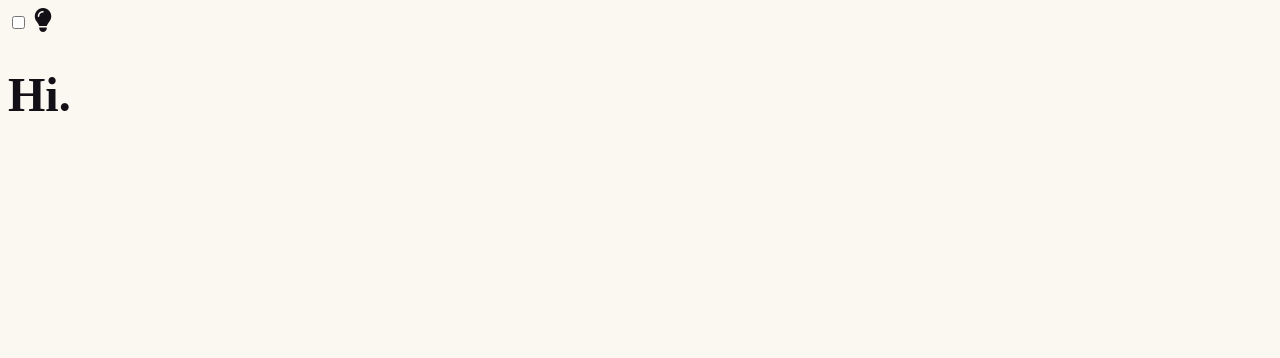
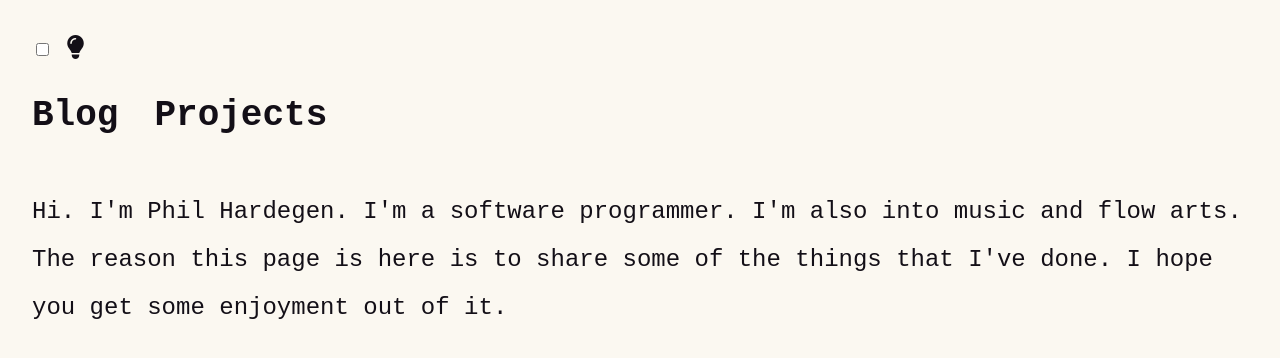
Before and after one commit to philhd/phil-site, a website: page public/index.html in a window 1280 px wide. Drawn offline with Linux system fonts and the light colour scheme.

Commit message:
start site structure

```diff
--- a/public/css/styles.css
+++ b/public/css/styles.css
@@ -1,6 +1,24 @@
 html {
     font-size: 24px;
+    font-family: "Andale mono", "Courier new", Helvetica, sans-serif;
     /* colors are set in javascript */
     color: var(--color-primary);
     background-color: var(--color-contrast);
+    line-height: 1.5rem;
 }
+
+body {
+    padding: 1rem
+}
+
+p {
+    line-height: 2rem;
+}
+
+.menu {
+    display: flex
+}
+
+.menu-item {
+    margin-right: 1.5rem;
+}
--- a/public/index.html
+++ b/public/index.html
@@ -20,7 +20,14 @@
             <i class="fa-solid fa-lightbulb"></i>
         </label>
     </div>
-    <h1>Hi.</h1>
+    <div class="menu">
+        <h2 class="menu-item">Blog</h2>
+        <h2 class="menu-item">Projects</h2>
+        <!-- <h2 class="menu-item">Food</h2> -->
+    </div>
+    <p>
+        Hi. I'm Phil Hardegen. I'm a software programmer. I'm also into music and flow arts. The reason this page is here is to share some of the things that I've done. I hope you get some enjoyment out of it.
+    </p>
 </body>
 
 </html>
```
